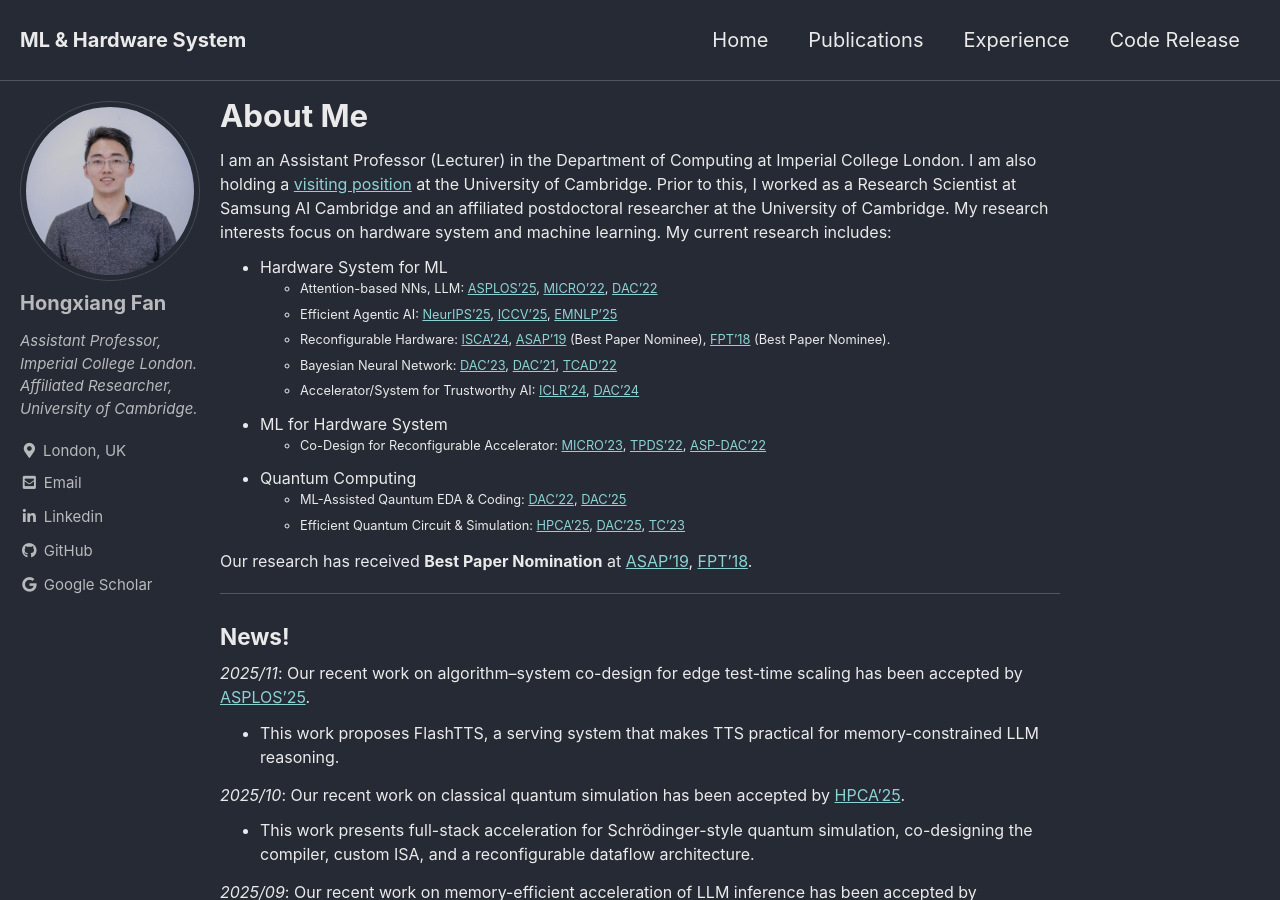
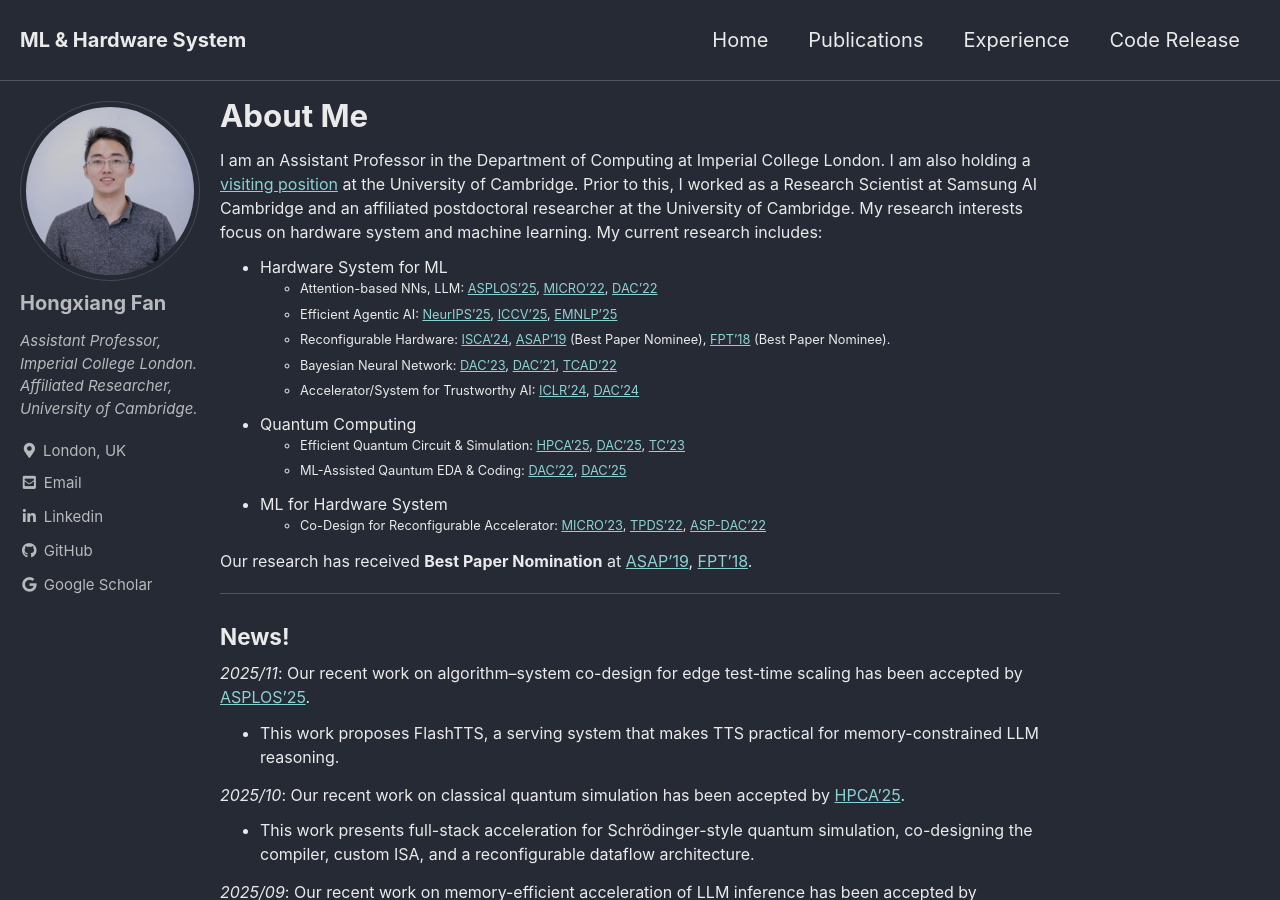
Before and after one commit to os-hxfan/os-hxfan.github.io, a Jekyll site: the page built from index.md, in a window 1280 px wide and 900 px high. Built offline with Jekyll 4.4.1, drawn with Linux system fonts in a browser that asks for light colours; cached includes are drawn as plain includes; our own code applies the rules of GitHub Pages for plain Markdown files.

Commit message:
Nov, 2026 update, minor

```diff
--- a/index.md
+++ b/index.md
@@ -6,7 +6,7 @@
 
 ### About Me
 
-I am an Assistant Professor (Lecturer) in the Department of Computing at Imperial College London. I am also holding a [visiting position](https://www.cst.cam.ac.uk/people/hf384) at the University of Cambridge. Prior to this, I worked as a Research Scientist at Samsung AI Cambridge and an affiliated postdoctoral researcher at the University of Cambridge.
+I am an Assistant Professor in the Department of Computing at Imperial College London. I am also holding a [visiting position](https://www.cst.cam.ac.uk/people/hf384) at the University of Cambridge. Prior to this, I worked as a Research Scientist at Samsung AI Cambridge and an affiliated postdoctoral researcher at the University of Cambridge.
 My research interests focus on hardware system and machine learning. My current research includes:
 
 - Hardware System for ML
@@ -17,12 +17,14 @@
     - Accelerator/System for Trustworthy AI: [ICLR'24](https://openreview.net/pdf?id=zzqn5G9fjn), [DAC'24](https://os-hxfan.github.io/)
     <!-- - Gragh or Recurrent Neural Network: [ISCAS'22](https://spiral.imperial.ac.uk/bitstream/10044/1/94639/2/iscas22_zw7_final_checked.pdf), [FCCM'20](https://www.doc.ic.ac.uk/~wl/papers/20/fccm20zq.pdf), [TVLSI'22](https://ieeexplore.ieee.org/abstract/document/9664799) -->
 
+- Quantum Computing
+    - Efficient Quantum Circuit & Simulation: [HPCA'25](https://drive.google.com/file/d/1Us3EXgAejEx5yH3qwpmgBFIKwYX7XB9m/view?usp=sharing), [DAC'25](https://arxiv.org/pdf/2503.19894), [TC'23](https://ieeexplore.ieee.org/document/9924609/)
+    - ML-Assisted Qauntum EDA & Coding: [DAC'22](https://dl.acm.org/doi/abs/10.1145/3489517.3530403), [DAC'25](https://os-hxfan.github.io/)
+
 - ML for Hardware System
     - Co-Design for Reconfigurable Accelerator: [MICRO'23](https://arxiv.org/pdf/2310.11096.pdf), [TPDS'22](https://ieeexplore.ieee.org/abstract/document/9720069), [ASP-DAC'22](https://arxiv.org/pdf/2111.12787.pdf)
 
-- Quantum Computing
-    - ML-Assisted Qauntum EDA & Coding: [DAC'22](https://dl.acm.org/doi/abs/10.1145/3489517.3530403), [DAC'25](https://os-hxfan.github.io/)
-    - Efficient Quantum Circuit & Simulation: [HPCA'25](https://drive.google.com/file/d/1Us3EXgAejEx5yH3qwpmgBFIKwYX7XB9m/view?usp=sharing), [DAC'25](https://arxiv.org/pdf/2503.19894), [TC'23](https://ieeexplore.ieee.org/document/9924609/)
+
 
 Our research has received **Best Paper Nomination** at [ASAP'19](https://asap2019.csl.cornell.edu/program.html), [FPT'18](http://www.fpt18.sakura.ne.jp/program.html).
 
```
